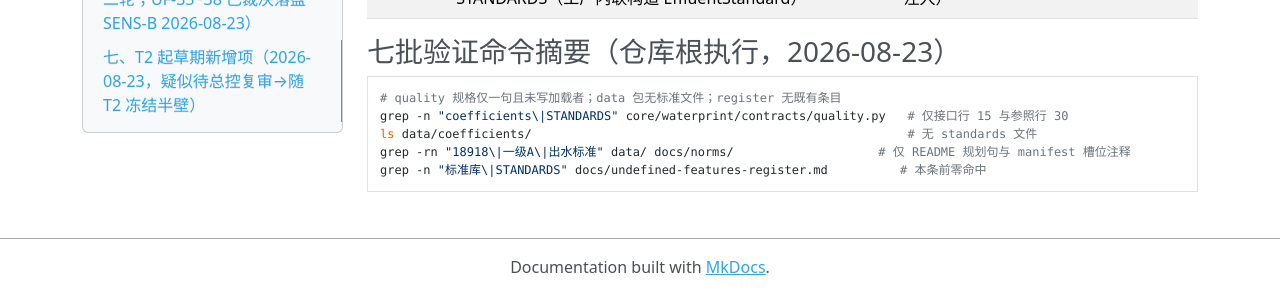
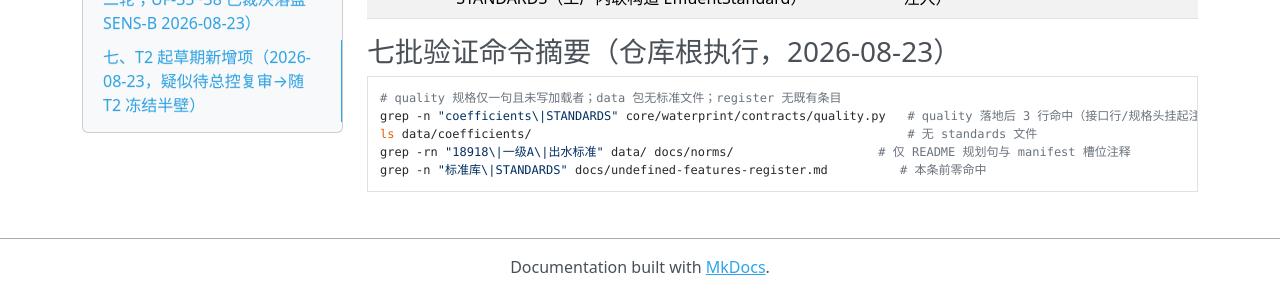
Before and after one commit to yyx20040712/waterprint, an MkDocs documentation site: the page built from docs/undefined-features-register.md, in a window 1280 px wide and 900 px high, scrolled down 7590 px. Shown: the part 605-897 px from the top of the window. Built offline with MkDocs 1.6.1, drawn with Linux system fonts in a browser that asks for light colours; nearby versions of some CDN libraries.

Commit message:
T2 收尾一行修：UF-39 验证注释按 quality 落地后实况校准（二审 T2A-02）

````diff
--- a/docs/undefined-features-register.md
+++ b/docs/undefined-features-register.md
@@ -162,7 +162,7 @@ grep -rn "保留\|清理\|retention" server/waterprint_server core/waterprint do
 
 ```bash
 # quality 规格仅一句且未写加载者；data 包无标准文件；register 无既有条目
-grep -n "coefficients\|STANDARDS" core/waterprint/contracts/quality.py   # 仅接口行 15 与参照行 30
+grep -n "coefficients\|STANDARDS" core/waterprint/contracts/quality.py   # quality 落地后 3 行命中（接口行/规格头挂起注记/UF-39 引用，行号随实现漂移）
 ls data/coefficients/                                                    # 无 standards 文件
 grep -rn "18918\|一级A\|出水标准" data/ docs/norms/                    # 仅 README 规划句与 manifest 槽位注释
 grep -n "标准库\|STANDARDS" docs/undefined-features-register.md          # 本条前零命中
````
